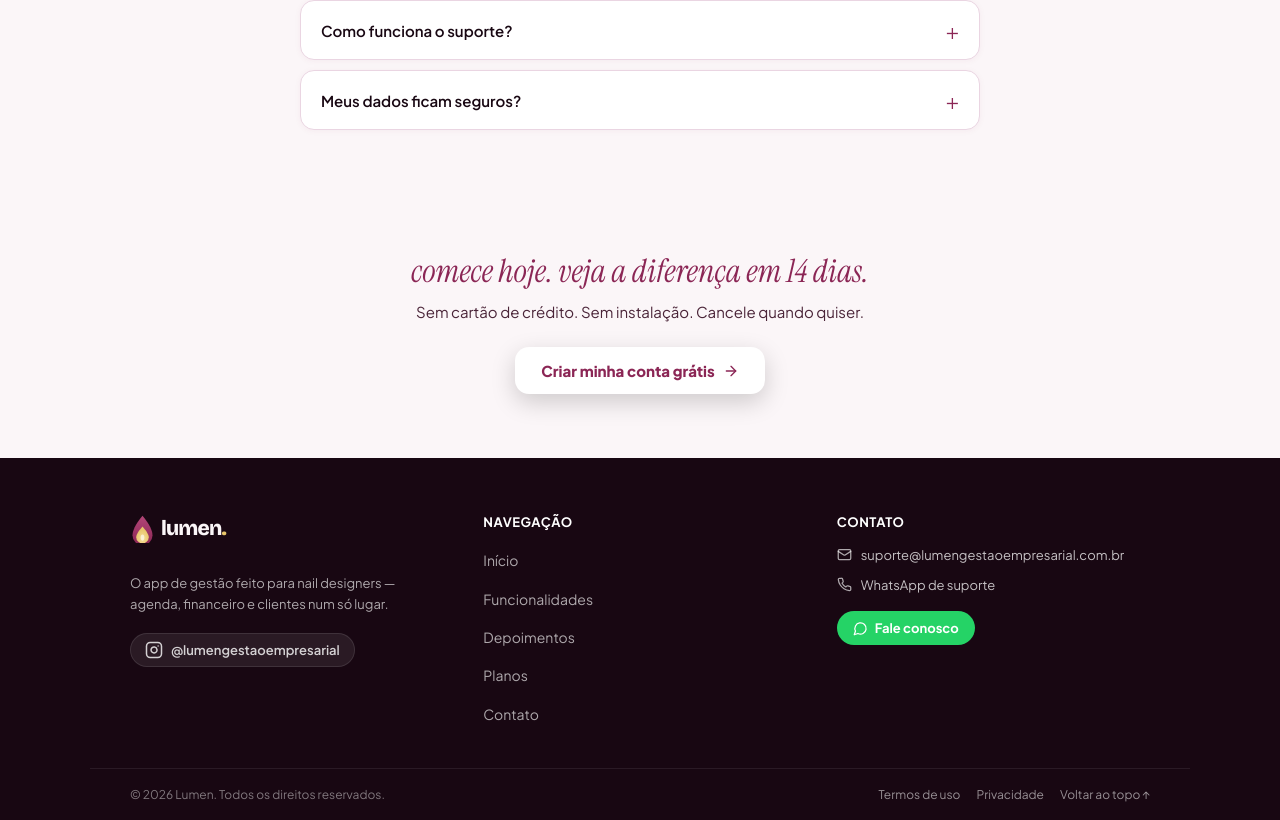
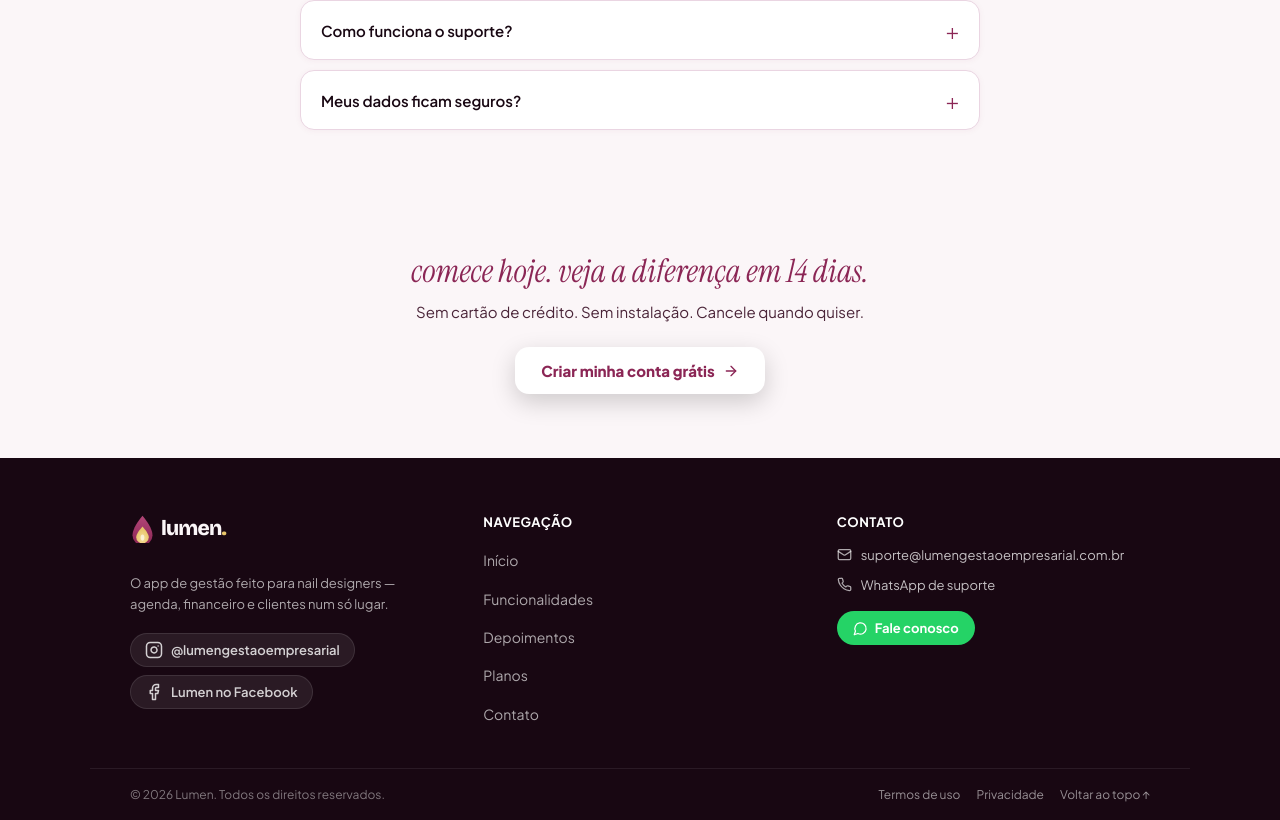
Before and after one commit to jnthcardoso/NAILPRO, a React (Vite) app: page / in a window 1280 px wide. Shown: the part 3051-3871 px from the top of the page. Built offline with nearby package versions, Linux system fonts and the light colour scheme; no server answers.

Commit message:
feat: link do Facebook (pagina Lumen) no rodape da landing
Recoloca o Facebook ao lado do Instagram, apontando para a pagina real. Os dois ficam como pilulas empilhadas no rodape.

Co-Authored-By: Claude Opus 4.8 <noreply@anthropic.com>

```diff
--- a/src/pages/Landing.jsx
+++ b/src/pages/Landing.jsx
@@ -1,6 +1,6 @@
 import { useState, useEffect } from 'react'
 import { useNavigate, Link } from 'react-router-dom'
-import { Calendar, DollarSign, Users, Bell, Check, Sparkles, ArrowRight, ShieldCheck, Menu, X, MessageCircle, Mail, Phone, Instagram } from 'lucide-react'
+import { Calendar, DollarSign, Users, Bell, Check, Sparkles, ArrowRight, ShieldCheck, Menu, X, MessageCircle, Mail, Phone, Instagram, Facebook } from 'lucide-react'
 import { LumenLogo } from '../components/common/Brand'
 import { PLANOS, formatPreco, PRECO_USUARIO_ADICIONAL, SUPORTE_WHATSAPP } from '../contexts/AssinaturaContext'
 import { trackFaleConosco, trackVerPlanos } from '../lib/analytics'
@@ -363,6 +363,7 @@ export default function Landing() {
             <p style={s.footerDesc}>
               O app de gestão feito para nail designers — agenda, financeiro e clientes num só lugar.
             </p>
+            <div style={s.footerRedes}>
               <a
                 href="https://instagram.com/lumengestaoempresarial"
                 target="_blank"
@@ -373,6 +374,17 @@ export default function Landing() {
                 <Instagram size={18} />
                 <span>@lumengestaoempresarial</span>
               </a>
+              <a
+                href="https://www.facebook.com/profile.php?id=61590258852911"
+                target="_blank"
+                rel="noreferrer"
+                style={s.footerInsta}
+                title="Facebook"
+              >
+                <Facebook size={18} />
+                <span>Lumen no Facebook</span>
+              </a>
+            </div>
           </div>
 
           {/* Col 2 — Navegação */}
@@ -639,7 +651,8 @@ const s = {
   footerInner: { display: 'grid', gridTemplateColumns: 'repeat(auto-fit, minmax(200px, 1fr))', gap: 40, padding: '56px 40px 40px', maxWidth: 1100, margin: '0 auto' },
   footerCol: { display: 'flex', flexDirection: 'column', gap: 10 },
   footerDesc: { fontSize: 13, color: 'rgba(255,255,255,0.65)', lineHeight: 1.6, margin: '8px 0 0' },
-  footerInsta: { display: 'inline-flex', alignItems: 'center', gap: 8, marginTop: 8, color: 'rgba(255,255,255,0.8)', textDecoration: 'none', fontSize: 13, fontWeight: 600, background: 'rgba(255,255,255,0.08)', border: '1px solid rgba(255,255,255,0.1)', borderRadius: 'var(--radius-pill)', padding: '7px 14px', width: 'fit-content' },
+  footerRedes: { display: 'flex', flexDirection: 'column', gap: 8, marginTop: 8 },
+  footerInsta: { display: 'inline-flex', alignItems: 'center', gap: 8, color: 'rgba(255,255,255,0.8)', textDecoration: 'none', fontSize: 13, fontWeight: 600, background: 'rgba(255,255,255,0.08)', border: '1px solid rgba(255,255,255,0.1)', borderRadius: 'var(--radius-pill)', padding: '7px 14px', width: 'fit-content' },
   footerColTitulo: { fontSize: 13, fontWeight: 700, color: '#fff', marginBottom: 6, textTransform: 'uppercase', letterSpacing: '0.5px' },
   footerNavLink: { background: 'transparent', border: 'none', color: 'rgba(255,255,255,0.65)', fontSize: 14, cursor: 'pointer', fontFamily: 'inherit', textAlign: 'left', padding: '3px 0', lineHeight: 1.6 },
   footerContato: { display: 'flex', alignItems: 'flex-start', gap: 9, color: 'rgba(255,255,255,0.65)', fontSize: 13, lineHeight: 1.5 },
```
Lines whose indentation alone changed are shown as unchanged.
